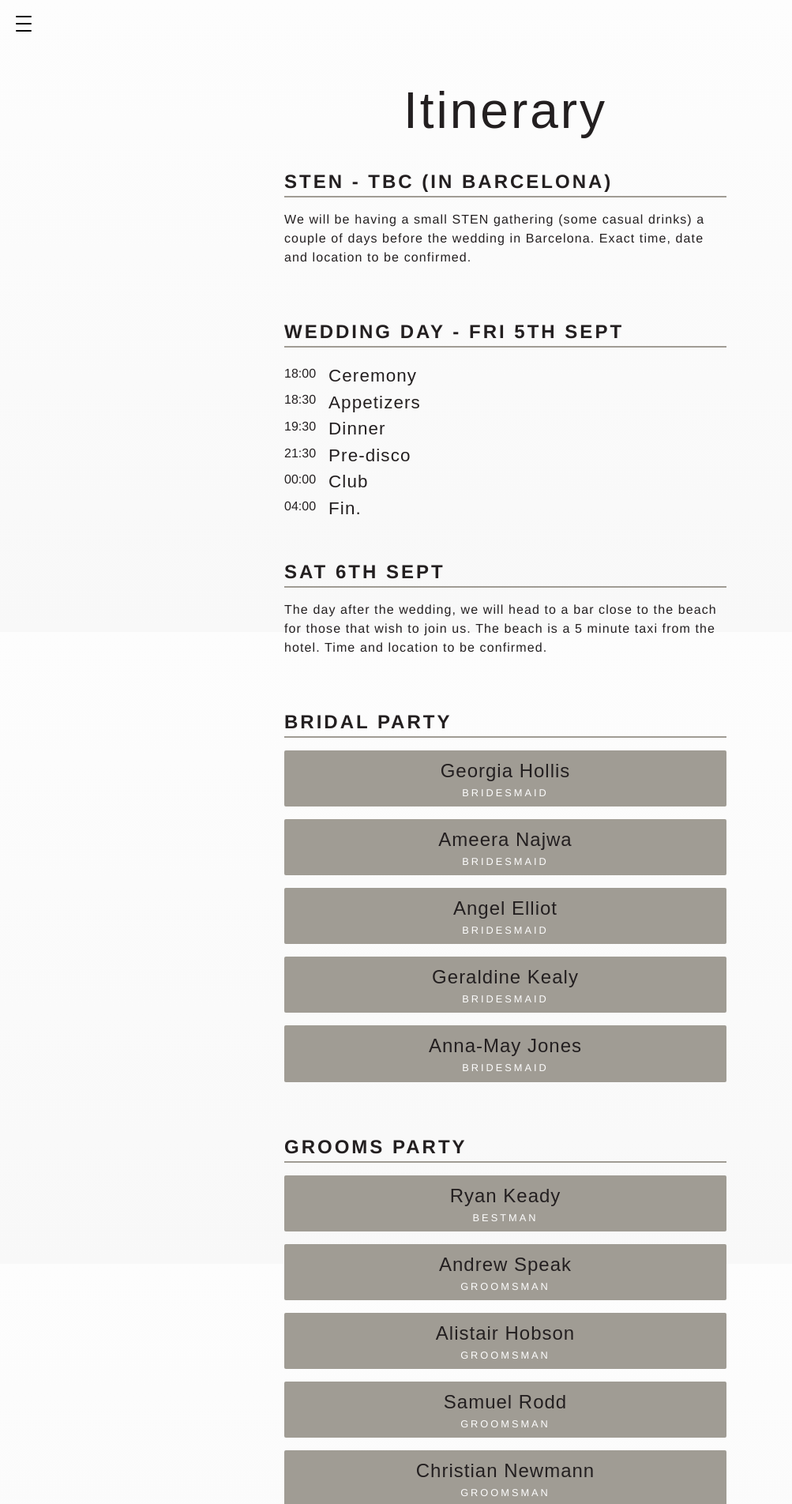
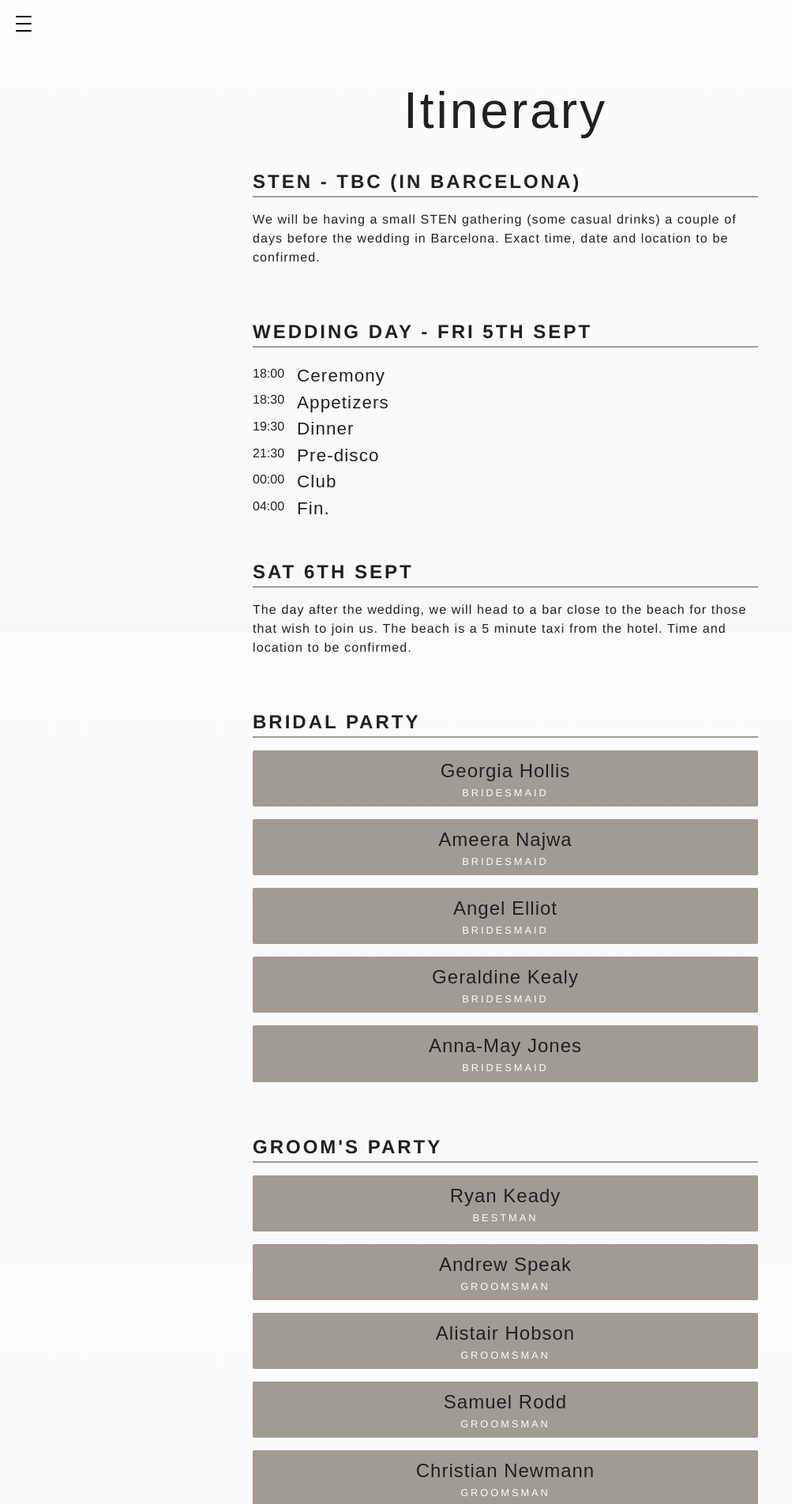
Before and after one commit to 11ac11/wedding-app, a Next.js app: page /itinerary in a window 1280 px wide. Shown: the top 1904 px of the page at 79% size, without its empty margins (0-1003 px from the left). Built offline with nearby package versions, Linux system fonts and the light colour scheme; a web font is replaced by a local one.

Commit message:
readjusted width back to 800px

```diff
--- a/app/globals.css
+++ b/app/globals.css
@@ -36,7 +36,7 @@ body {
 main {
   display: flex;
   height: 100vh;
-  width: 700px;
+  width: 800px;
   flex-direction: column;
   align-items: center;
   justify-content: flex-start;
--- a/app/itinerary/vips.jsx
+++ b/app/itinerary/vips.jsx
@@ -80,7 +80,7 @@ export const Vips = () => {
         {renderBridesmaids()}
       </div>
       <div className="info-section">
-        <h2 className="uppercase">Grooms party</h2>
+        <h2 className="uppercase">{`Groom's party`}</h2>
         <PersonChip name={'Ryan Keady'} duty={'Bestman'} />
         {renderGroomsmen()}
       </div>
--- a/app/layout.jsx
+++ b/app/layout.jsx
@@ -3,7 +3,7 @@ import StyledJsxRegistry from '../lib/registry'
 
 export const metadata = {
   metadataBase: new URL('https://postgres-starter.vercel.app'),
-  title: `Robyn & Alex's Wedding`,
+  title: `Robyn + Alex's Wedding`,
   description:
     'September 2025',
 }
```
